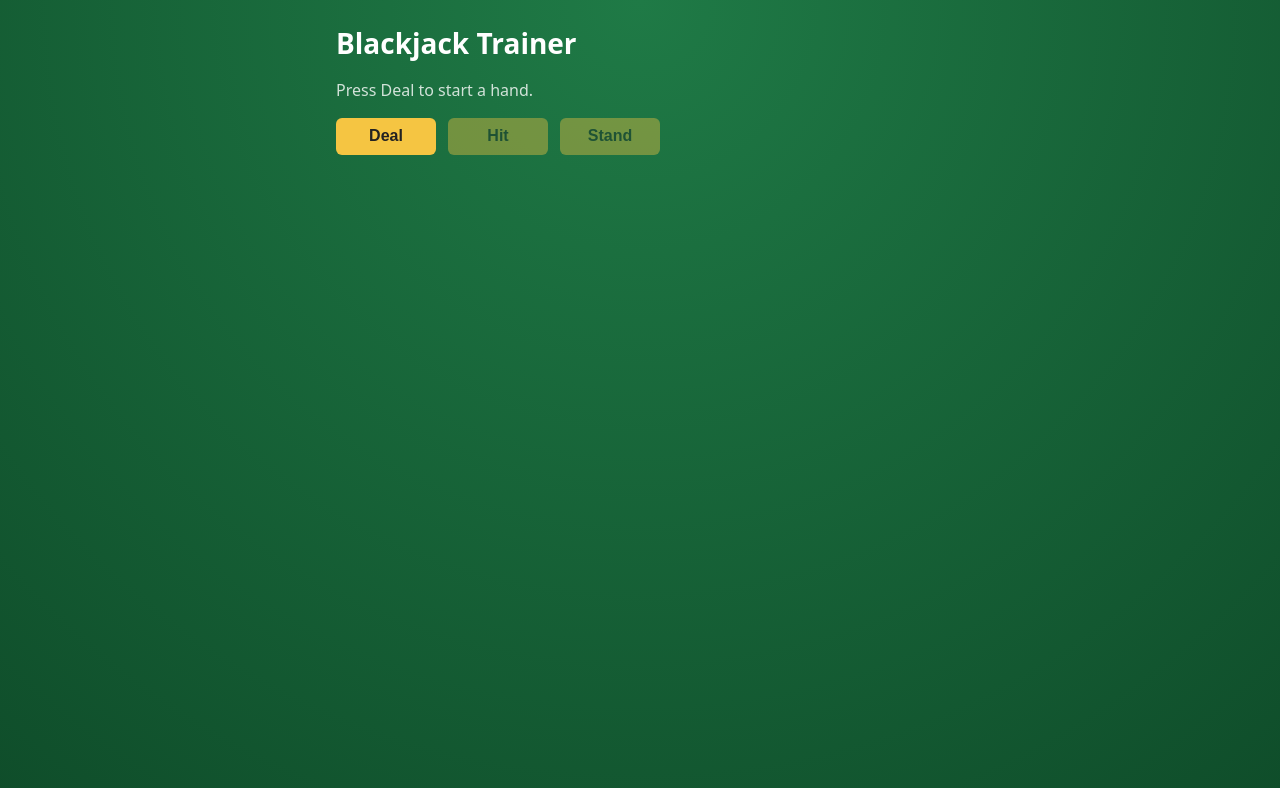
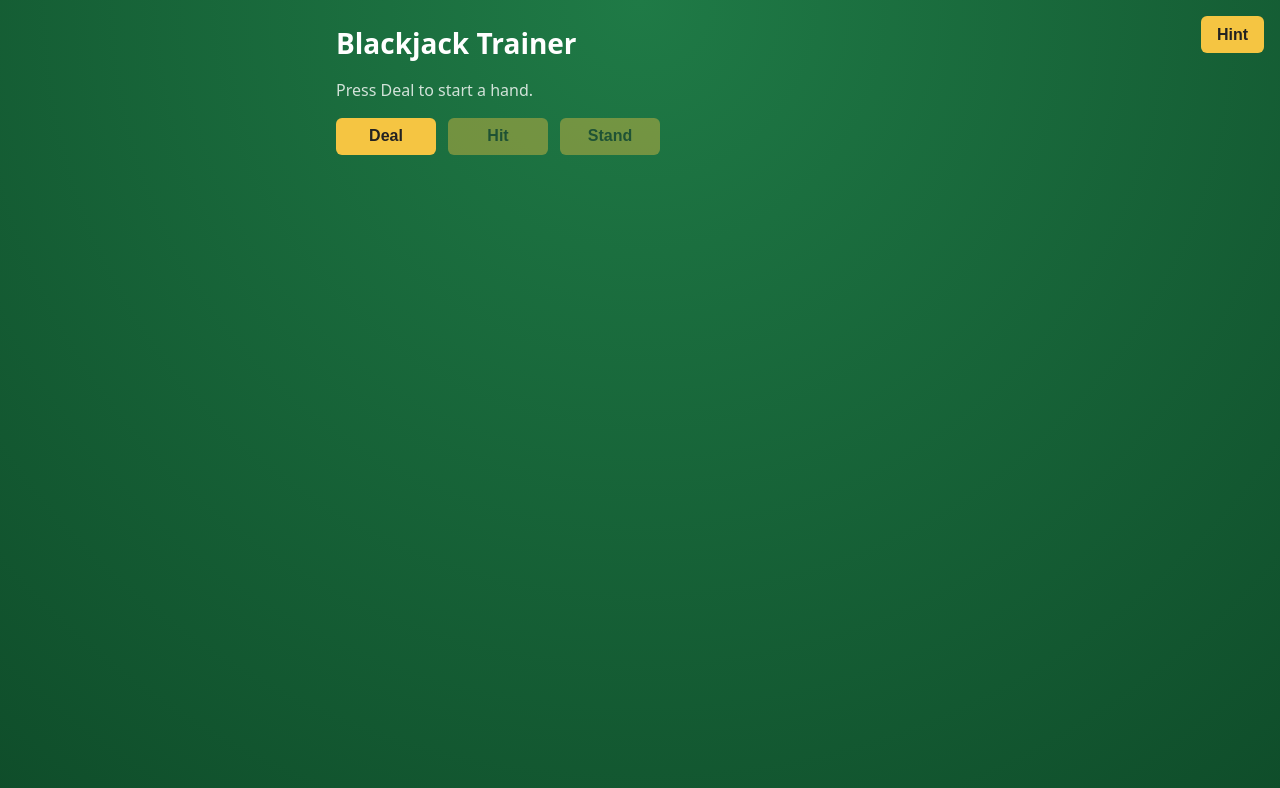
Before and after one commit to cis3296-f26/blackjack-trainer, a React (Vite) app: page / in a window 1280 px wide. Shown: the top 788 px of the page. Built offline with nearby package versions, Linux system fonts and the light colour scheme.

Commit message:
Create hint files to implement hint button within the web app. Modified App.tsx to implement hint within the game.

```diff
--- a/src/App.tsx
+++ b/src/App.tsx
@@ -2,6 +2,7 @@ import { useReducer } from 'react';
 import { createDealAction, gameReducer, initialState } from './engine/game';
 import Controls from './components/Controls';
 import Hand from './components/Hand';
+import Hint from './components/Hint';
 import ResultBanner from './components/ResultBanner';
 import './App.css';
 
@@ -14,6 +15,7 @@ export default function App() {
 
   return (
     <main className="table">
+      <Hint />
       <h1 className="table__title">Blackjack Trainer</h1>
 
       {state.phase === 'idle' ? (
--- /dev/null
+++ b/src/components/Hint.css
@@ -0,0 +1,54 @@
+.hint {
+  position: fixed;
+  top: 1rem;
+  right: 1rem;
+  z-index: 10;
+}
+
+.hint__toggle {
+  padding: 0.6rem 1rem;
+  font-size: 1rem;
+  font-weight: bold;
+  border: none;
+  border-radius: 6px;
+  background: #f5c542;
+  color: #222;
+  cursor: pointer;
+}
+
+.hint__toggle:hover {
+  background: #ffd75e;
+}
+
+.hint__window {
+  position: absolute;
+  top: calc(100% + 0.5rem);
+  right: 0;
+  width: 260px;
+  padding: 0.75rem 1rem;
+  border-radius: 8px;
+  background: rgba(0, 0, 0, 0.85);
+  color: #fff;
+  box-shadow: 0 4px 12px rgba(0, 0, 0, 0.4);
+}
+
+.hint__header {
+  display: flex;
+  justify-content: space-between;
+  align-items: center;
+  margin-bottom: 0.5rem;
+}
+
+.hint__close {
+  border: none;
+  background: none;
+  color: #fff;
+  font-size: 1.25rem;
+  line-height: 1;
+  cursor: pointer;
+}
+
+.hint__text {
+  margin: 0;
+  font-size: 0.95rem;
+}
--- /dev/null
+++ b/src/components/Hint.tsx
@@ -0,0 +1,41 @@
+import { useState } from 'react';
+import './Hint.css';
+
+interface HintProps {
+  text?: string;
+}
+
+// Button in the top-right corner that toggles a small window with hint text.
+export default function Hint({ text = 'Hints will show up here.' }: HintProps) {
+  const [open, setOpen] = useState(false);
+
+  return (
+    <div className="hint">
+      <button
+        type="button"
+        className="hint__toggle"
+        onClick={() => setOpen((o) => !o)}
+        aria-expanded={open}
+      >
+        Hint
+      </button>
+
+      {open && (
+        <div className="hint__window" role="dialog" aria-label="Hint">
+          <div className="hint__header">
+            <strong>Hint</strong>
+            <button
+              type="button"
+              className="hint__close"
+              onClick={() => setOpen(false)}
+              aria-label="Close hint"
+            >
+              ×
+            </button>
+          </div>
+          <p className="hint__text">{text}</p>
+        </div>
+      )}
+    </div>
+  );
+}
```
Also changed, not shown: 1 other file (tests, documents, lock files or other folders).
